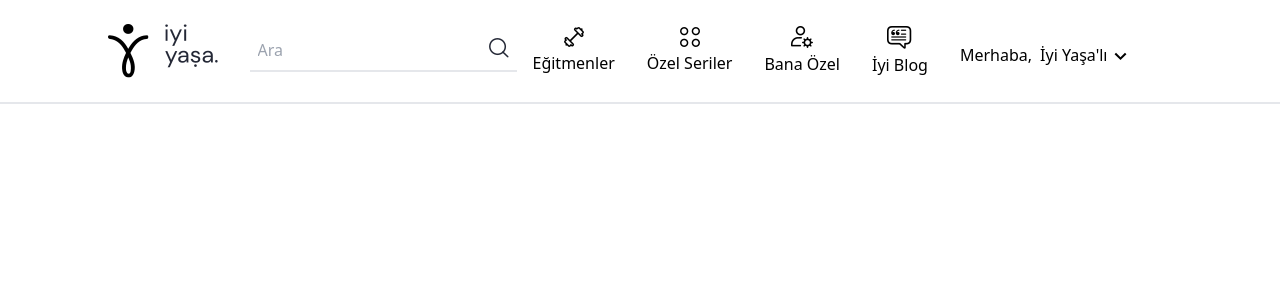
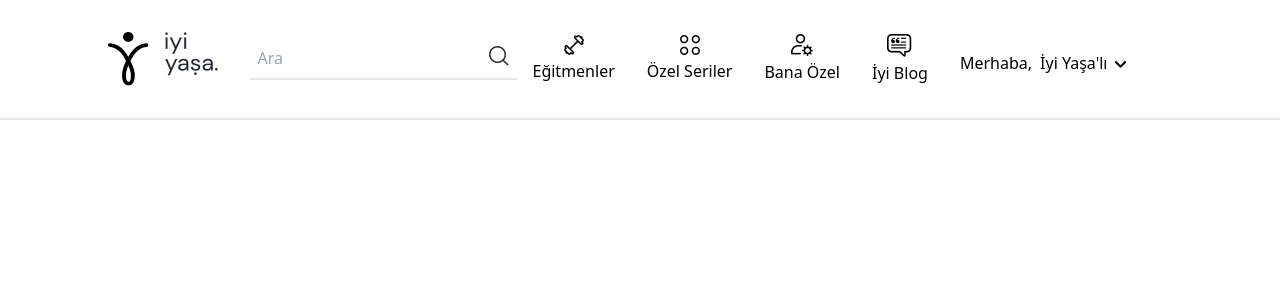
Before and after one commit to dogukancaner/iyiyasa-app, a React (Create React App) app: page / in a window 1280 px wide. Shown: the top 300 px of the page. Built offline with nearby package versions, Linux system fonts and the light colour scheme.

Commit message:
update navbar

```diff
--- a/src/components/Navbar.jsx
+++ b/src/components/Navbar.jsx
@@ -11,7 +11,7 @@ import { BiChevronDown } from "react-icons/bi";
 
 const Navbar = () => {
   return (
-    <div className="flex justify-center items-center p-2 border-b-2">
+    <div className="flex justify-center items-center p-4 border-b-2">
       <div className="flex p-4">
         <img className="mr-4 w-full h-full" src={Logo1} alt="" />
         <img className="mr-4 w-full h-full" src={Logo2} alt="" />
```
